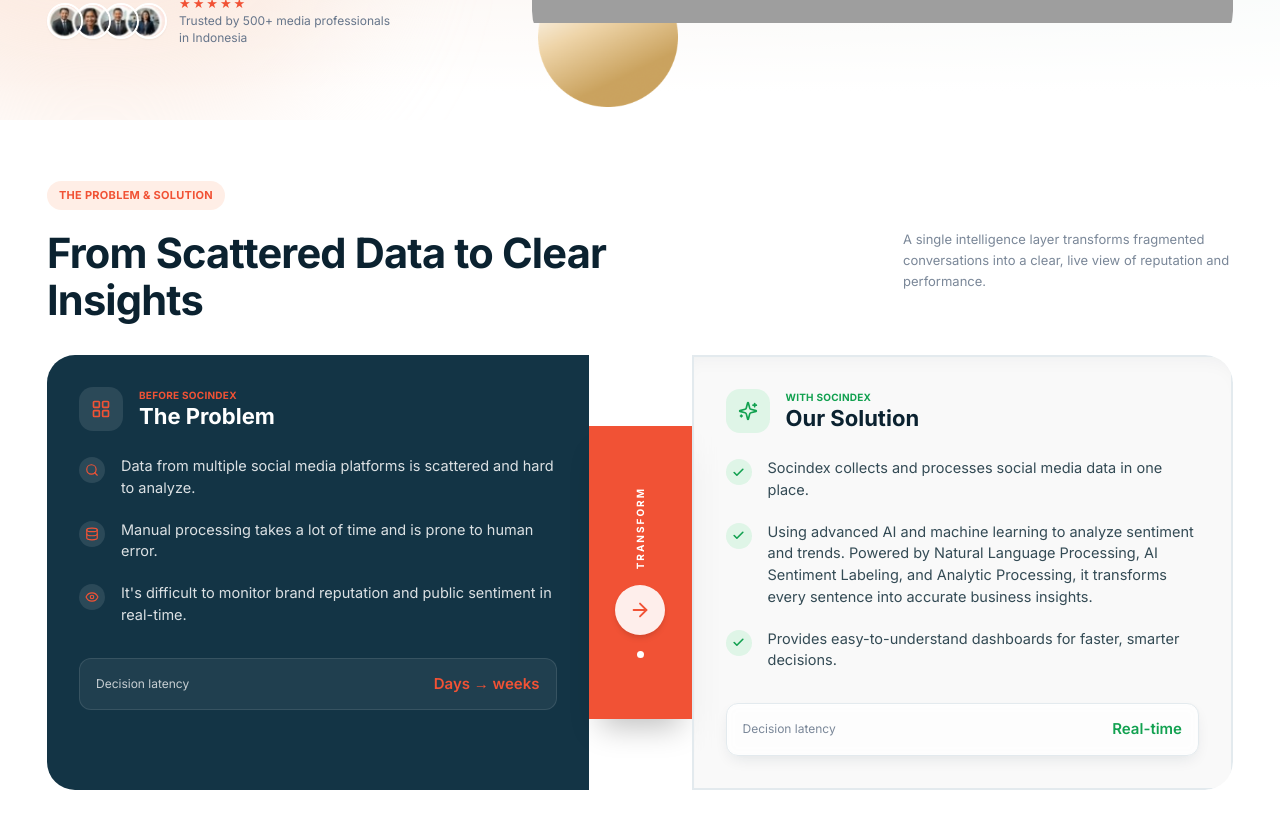
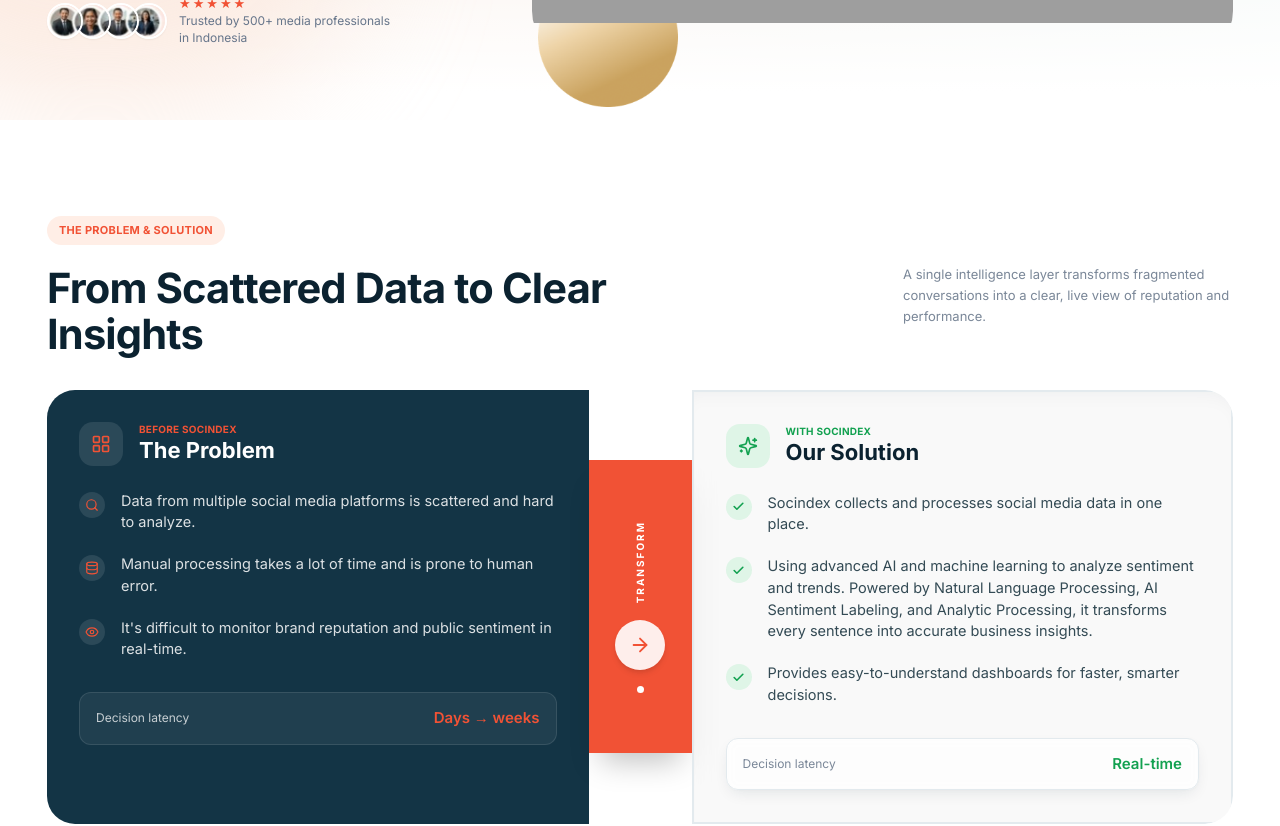
Before and after one commit to aliviaali/socindex, a Next.js app: page / in a window 1280 px wide. Shown: the part 680-1506 px from the top of the page. Built offline with nearby package versions, Linux system fonts and the light colour scheme; grey boxes are pictures that could not be loaded.

Commit message:
Update globals.css

```diff
--- a/app/globals.css
+++ b/app/globals.css
@@ -88,7 +88,7 @@ section[id] { scroll-margin-top: 80px; }
   .glass-strong { --film-opacity: .98; }
 }
 main > section:not(#home) {
-  padding-block: clamp(56px, 8svh, 100px) clamp(24px, 4svh, 52px);
+  padding-block: 72px;
 }
 html { scroll-snap-type: y mandatory; scroll-padding-top: 81px; }
   main > section, main > section[id], footer {
@@ -102,7 +102,7 @@ main > section {
   }
 @media (min-width: 1024px) {
   main > section:not(#home) {
-    padding-block: clamp(24px, calc(15svh - 84px), 96px) clamp(16px, 3svh, 40px);
+    padding-block: 96px;
   }
 }
 @media (prefers-reduced-motion: reduce) {
```
